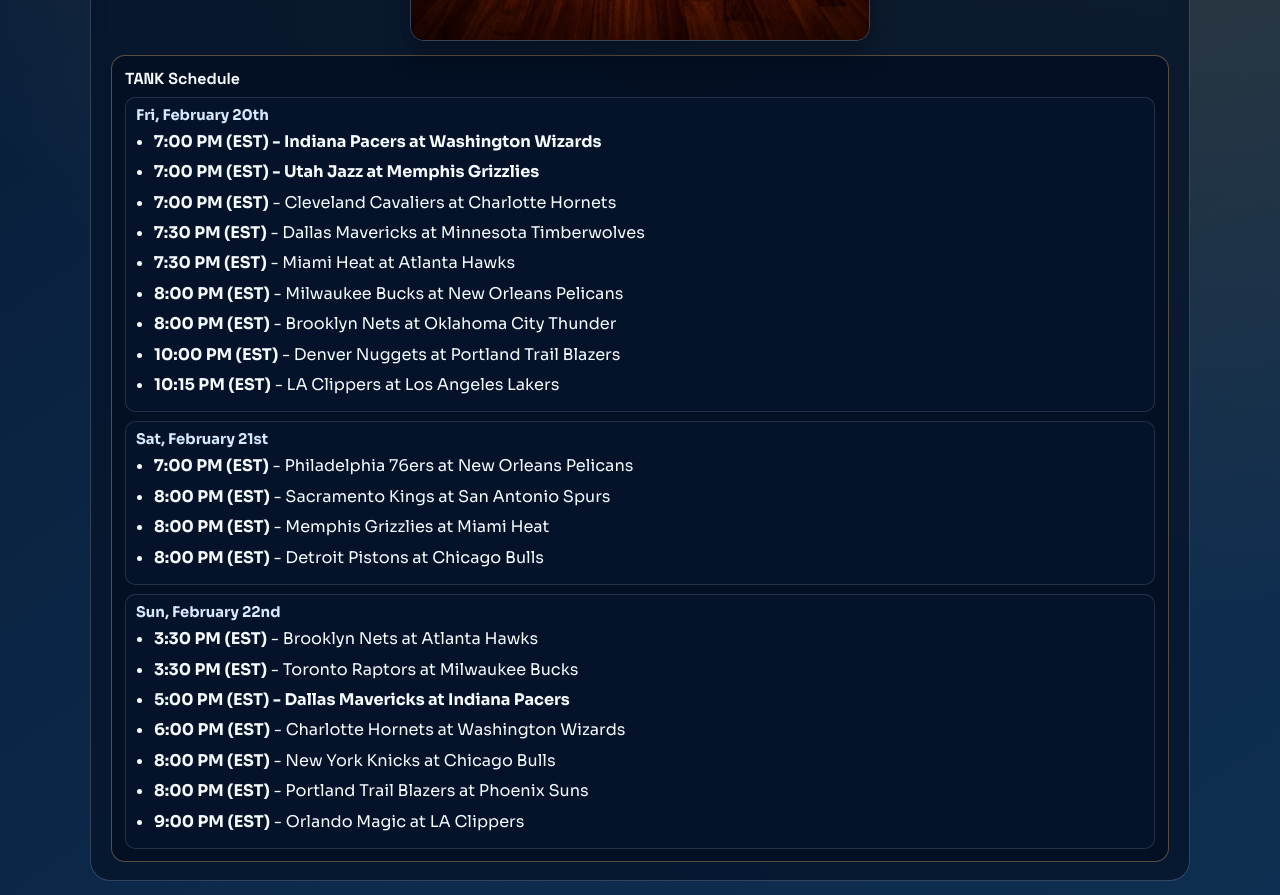
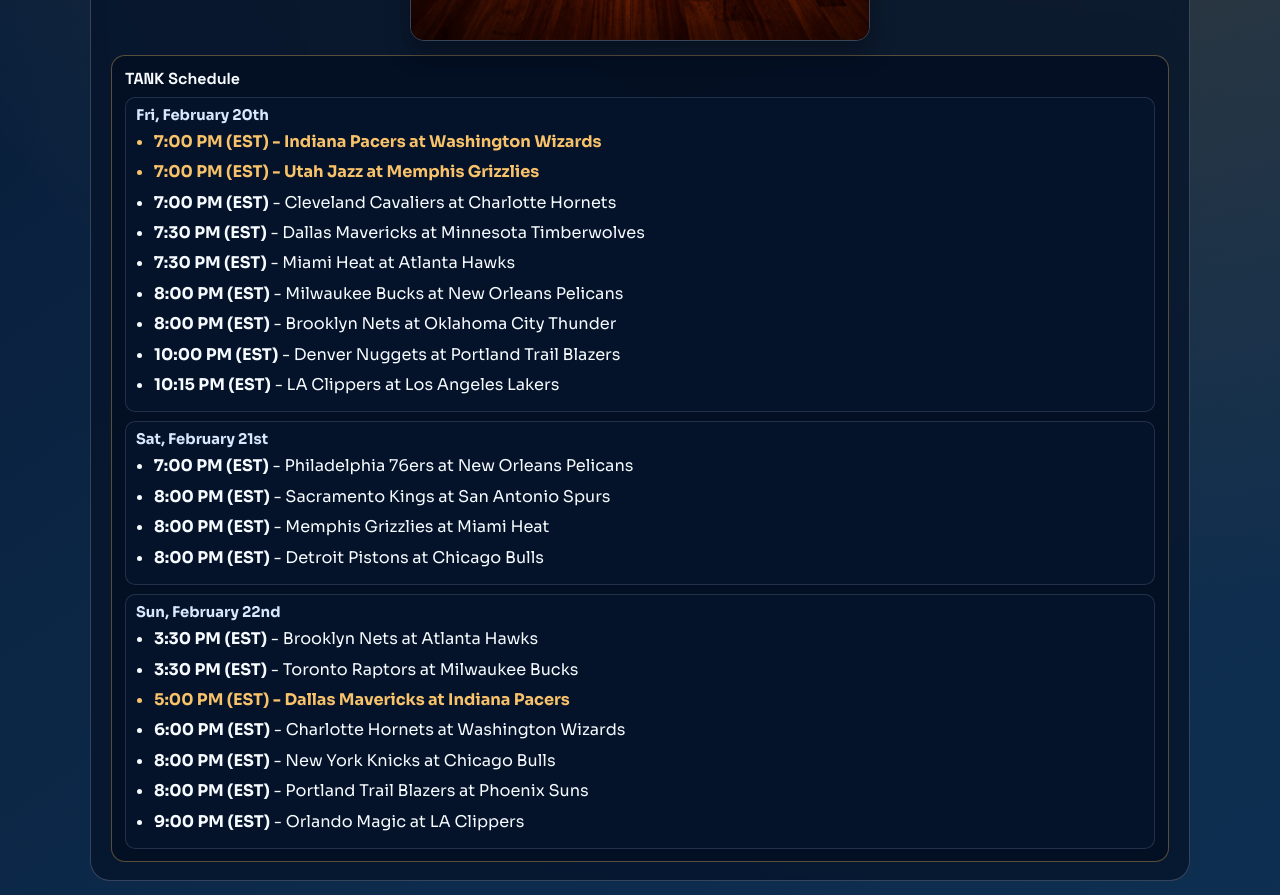
Before and after one commit to gmikenielsen/RaceToTank, a website: page public/index.html in a window 1280 px wide. Shown: the part 840-1735 px from the top of the page. Drawn offline with Linux system fonts and the light colour scheme.

Commit message:
Color bottom-8 schedule games to match table header yellow

```diff
--- a/public/index.html
+++ b/public/index.html
@@ -159,6 +159,7 @@
 
       .today-list li.bottom-eight {
         font-weight: 700;
+        color: #f8c26a;
       }
 
       .today-empty {
```
